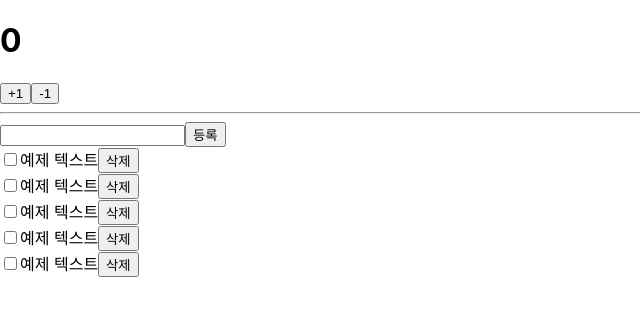
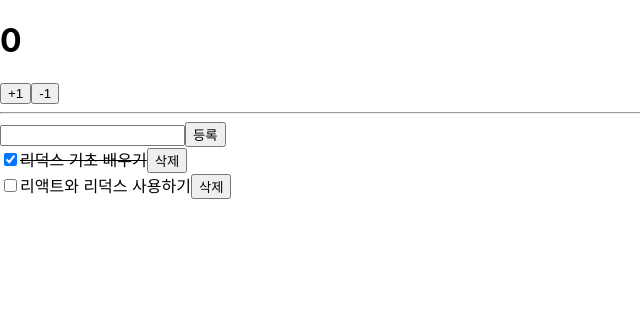
Before and after one commit to Tomady/TDReact, a React (Create React App) app in the folder react-redux-tutorial/: page / in a window 1280 px wide. Shown: the top 316 px of the page, without its empty margins (0-640 px from the left). Built offline with nearby package versions, Linux system fonts and the light colour scheme.

Commit message:
feat: add Todos

```diff
--- a/react-redux-tutorial/src/App.js
+++ b/react-redux-tutorial/src/App.js
@@ -1,12 +1,12 @@
-import Counter from './components/Counter';
-import Todos from "./components/Todos";
+import TodosContainer from "./containers/TodosContainer";
+import CounterContainer from "./containers/CounterContainer";
 
 const App = () => {
   return (
     <div>
-      <Counter number={0} />
+      <CounterContainer />
       <hr />
-      <Todos />
+      <TodosContainer />
     </div>
   );
 };
--- a/react-redux-tutorial/src/components/Todos.js
+++ b/react-redux-tutorial/src/components/Todos.js
@@ -1,9 +1,14 @@
 const TodoItem = ({todo, onToggle, onRemove}) => {
     return (
         <div>
-            <input type="checkbox" />
-            <span>예제 텍스트</span>
-            <button>삭제</button>
+            <input
+                type="checkbox"
+                onClick={() => (onToggle(todo.id))}
+                checked={todo.done}
+                readOnly={true}
+            />
+            <span style={{textDecoration: todo.done ? "line-through" : "none"}}>{todo.text}</span>
+            <button onClick={() => onRemove(todo.id)}>삭제</button>
         </div>
     )
 }
@@ -18,20 +23,26 @@
 }) => {
     const onSubmit = (e) => {
         e.preventDefault();
+        onInsert(input);
+        onChangeInput("");
     }
+    const onChange = (e) => onChangeInput(e.target.value);
 
     return (
         <div>
             <form onSubmit={onSubmit}>
-                <input />
+                <input value={input} onChange={onChange} />
                 <button type="submit">등록</button>
             </form>
             <div>
-                <TodoItem />
-                <TodoItem />
-                <TodoItem />
-                <TodoItem />
-                <TodoItem />
+                {todos.map((todo) => (
+                    <TodoItem
+                        todo={todo}
+                        key={todo.id}
+                        onToggle={onToggle}
+                        onRemove={onRemove}
+                    />
+                ))}
             </div>
         </div>
     )
--- /dev/null
+++ b/react-redux-tutorial/src/containers/TodosContainer.js
@@ -0,0 +1,36 @@
+import {connect} from "react-redux";
+import {changeInput, insert, toggle, remove} from "../modules/todos";
+import Todos from "../components/Todos";
+
+const TodosContainer = ({
+    input,
+    todos,
+    changeInput,
+    insert,
+    toggle,
+    remove,
+}) => {
+    return (
+        <Todos
+            input={input}
+            todos={todos}
+            onChangeInput={changeInput}
+            onInsert={insert}
+            onToggle={toggle}
+            onRemove={remove}
+        />
+    )
+}
+
+export default connect(
+    ({todos}) => ({
+        input: todos.input,
+        todos: todos.todos,
+    }),
+    {
+        changeInput,
+        insert,
+        toggle,
+        remove,
+    }
+)(TodosContainer);
--- a/react-redux-tutorial/src/index.js
+++ b/react-redux-tutorial/src/index.js
@@ -2,16 +2,16 @@
 import ReactDOM from 'react-dom/client';
 import './index.css';
 import App from './App';
-import reportWebVitals from './reportWebVitals';
+import {createStore} from "redux";
+import rootReducer from './modules';
+import {Provider} from "react-redux";
+import {devToolsEnhancer} from "redux-devtools-extension";
 
+const store = createStore(rootReducer, devToolsEnhancer());
 const root = ReactDOM.createRoot(document.getElementById('root'));
+
 root.render(
-  <React.StrictMode>
+  <Provider store={store}>
     <App />
-  </React.StrictMode>
+  </Provider>
 );
-
-// If you want to start measuring performance in your app, pass a function
-// to log results (for example: reportWebVitals(console.log))
-// or send to an analytics endpoint. Learn more: https://bit.ly/CRA-vitals
-reportWebVitals();
```
